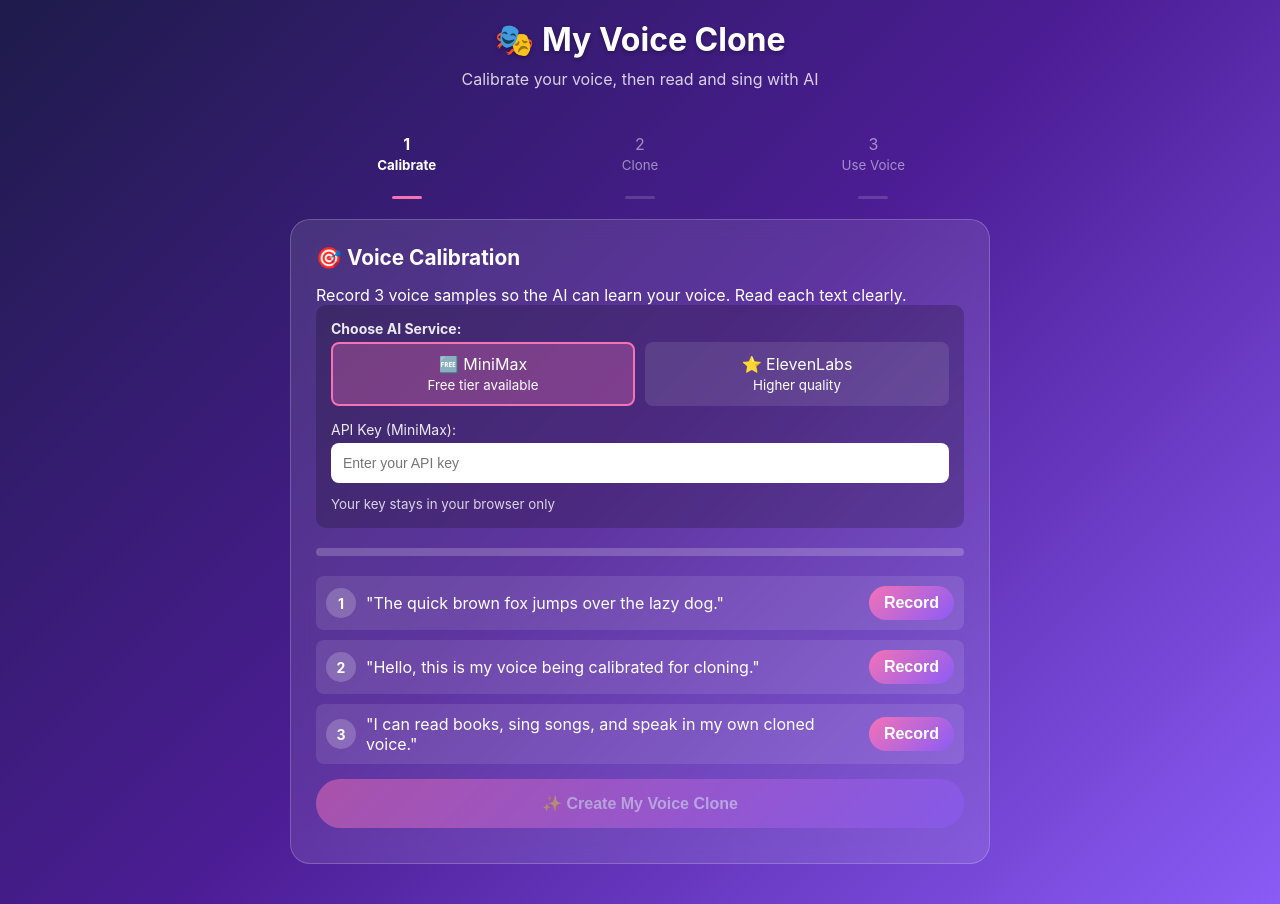
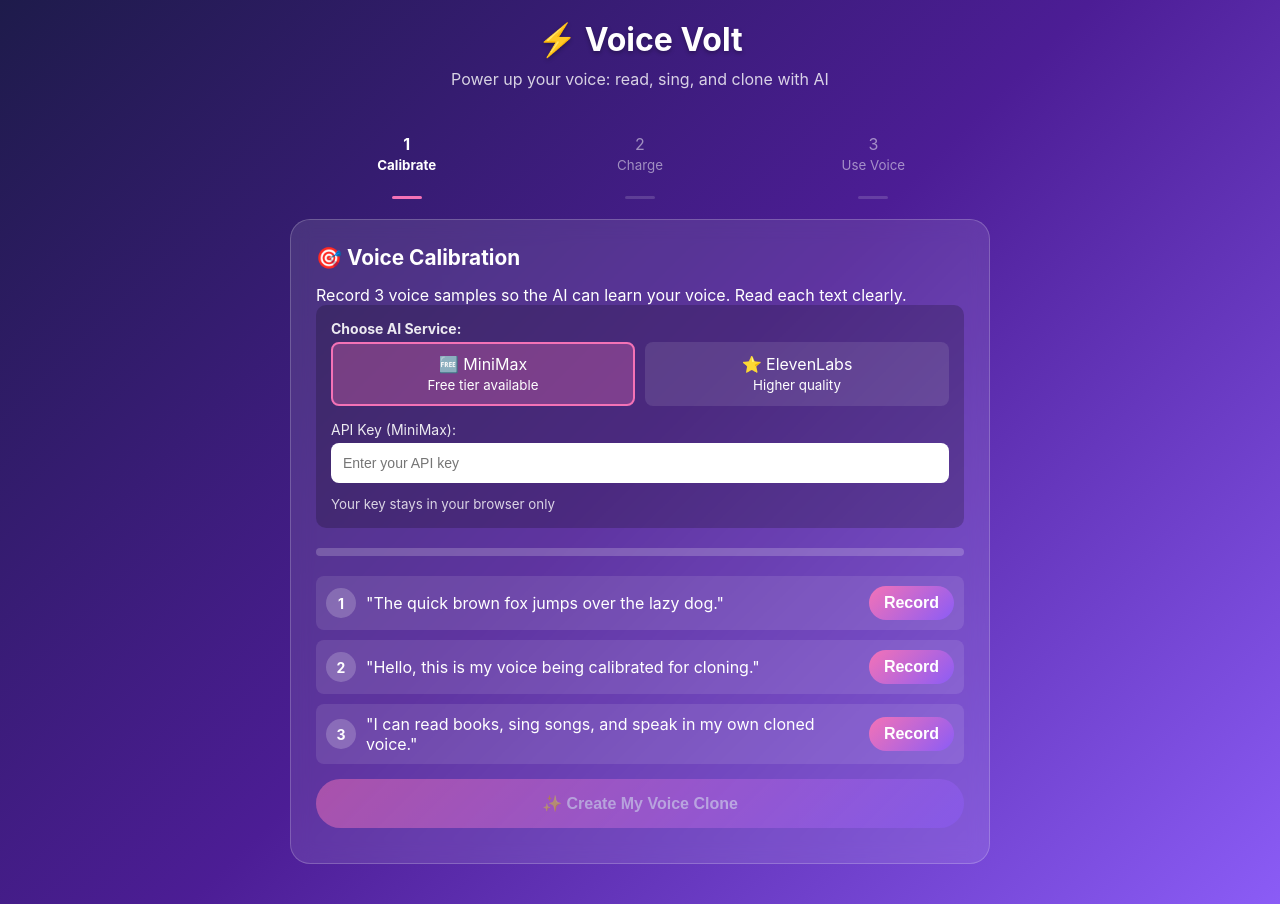
Before and after one commit to cheztvplus-tech/Voice-Volt, a plain HTML site: page index.html in a window 1280 px wide. Drawn offline with Linux system fonts and the light colour scheme; a script that the page names is missing.

Commit message:
Update index.html

```diff
--- a/index.html
+++ b/index.html
@@ -3,7 +3,7 @@
 <head>
     <meta charset="UTF-8">
     <meta name="viewport" content="width=device-width, initial-scale=1.0">
-    <title>My Voice Clone - PWA</title>
+    <title>Voice Volt</title>
     <link rel="manifest" href="manifest.json">
     <meta name="theme-color" content="#8b5cf6">
     <style>
@@ -465,8 +465,8 @@
 </head>
 <body>
     <div class="container">
-        <h1>🎭 My Voice Clone</h1>
-        <p class="subtitle">Calibrate your voice, then read and sing with AI</p>
+        <h1>⚡ Voice Volt</h1>
+        <p class="subtitle">Power up your voice: read, sing, and clone with AI</p>
 
         <!-- Step Indicator -->
         <div class="step-indicator">
@@ -476,7 +476,7 @@
             </div>
             <div class="step" id="step2">
                 <div>2</div>
-                <small>Clone</small>
+                <small>Charge</small>
             </div>
             <div class="step" id="step3">
                 <div>3</div>
```
